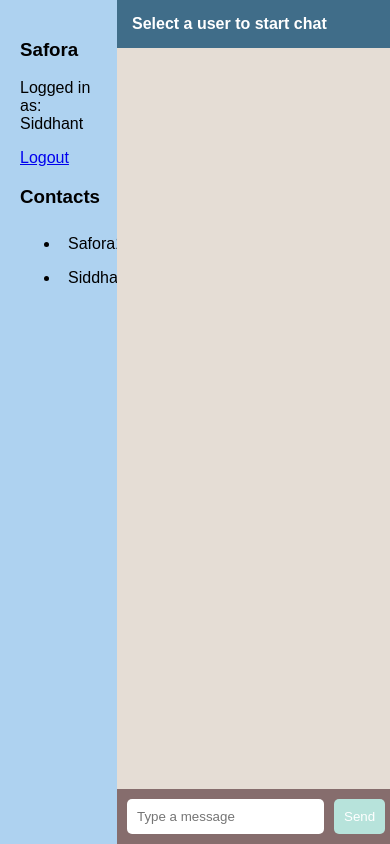
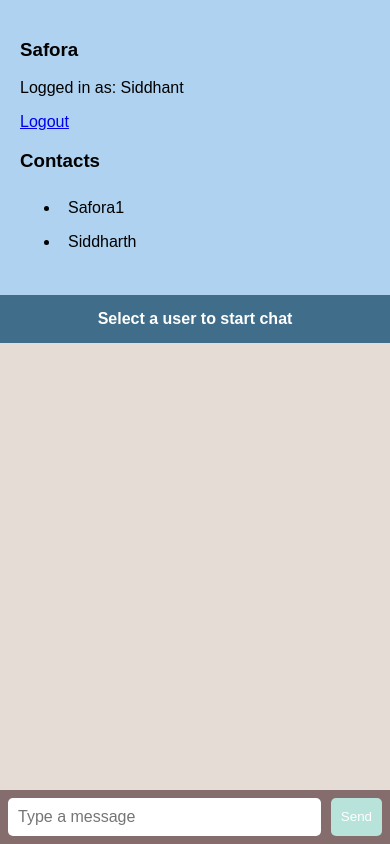
Before and after one commit to iitpsiddhantrajan/safora-chat, a Flask app: page /chat in a window 390 px wide. Run offline with Flask 3, Linux system fonts and the light colour scheme; a user stored in the database is signed in; data comes from the database, SQL or seed files in the repository; some libraries are stand-ins or nearby versions.

Commit message:
Describe what you changed

```diff
--- a/templates/chat.html
+++ b/templates/chat.html
@@ -1,7 +1,10 @@
 <!DOCTYPE html>
 <html>
 <head>
+<meta name="viewport" content="width=device-width, initial-scale=1.0">
+
 <title>Safora</title>
+
 <script src="https://cdn.socket.io/4.0.1/socket.io.min.js"></script>
 
 <style>
@@ -88,6 +91,42 @@ button {
 .offline {
     color: black;
 }
+/* ================= MOBILE RESPONSIVE ================= */
+
+@media screen and (max-width: 768px) {
+
+    body {
+        flex-direction: column;
+    }
+
+    .sidebar {
+        width: 100%;
+        height: 35vh;
+        overflow-y: auto;
+    }
+
+    .chat-area {
+        width: 100%;
+        height: 65vh;
+    }
+
+    .chat-header {
+        text-align: center;
+    }
+
+    .message {
+        max-width: 80%;
+    }
+
+    .input-area {
+        padding: 8px;
+    }
+
+    input {
+        font-size: 16px;  /* prevents zoom on mobile */
+    }
+}
+
 </style>
 </head>
 
```
